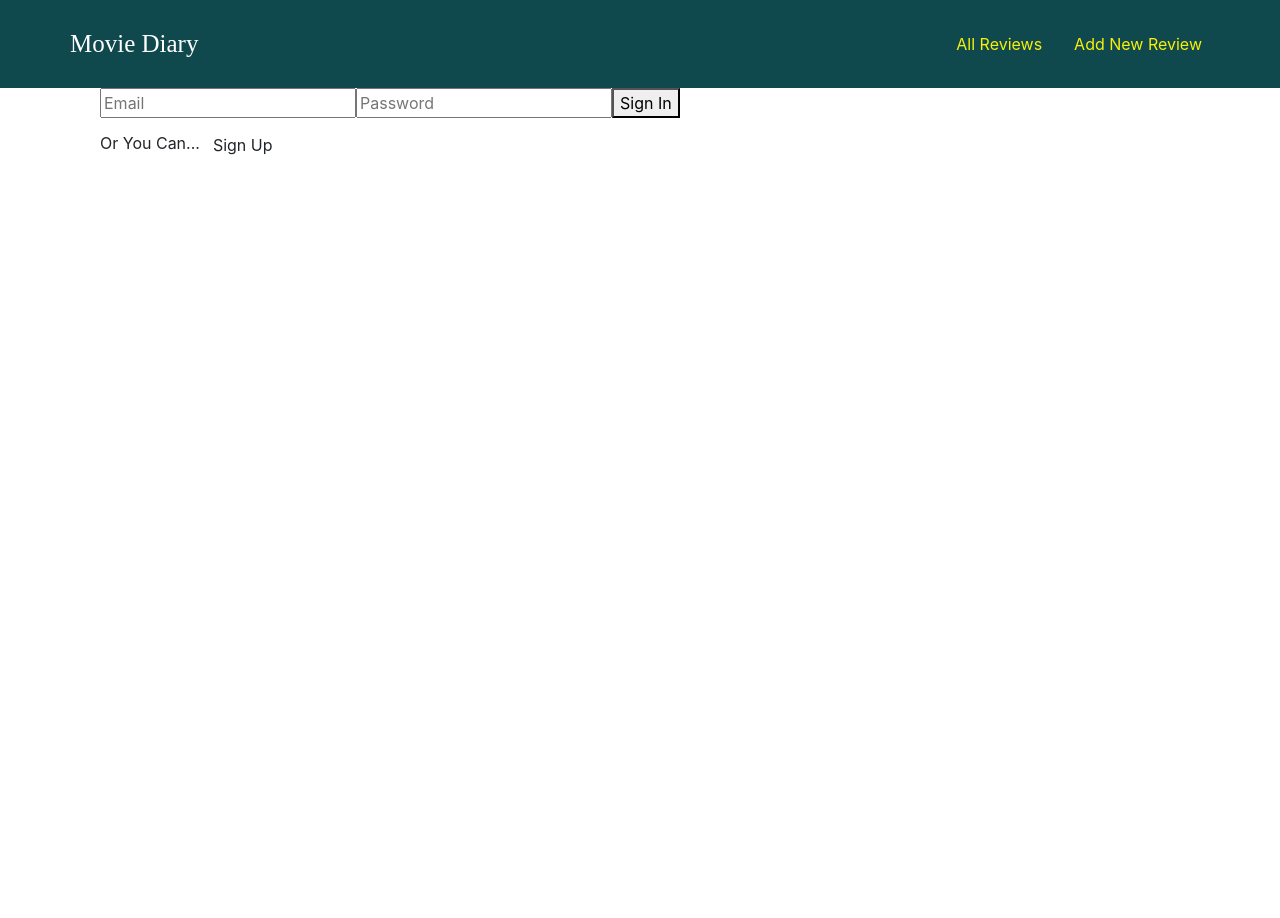
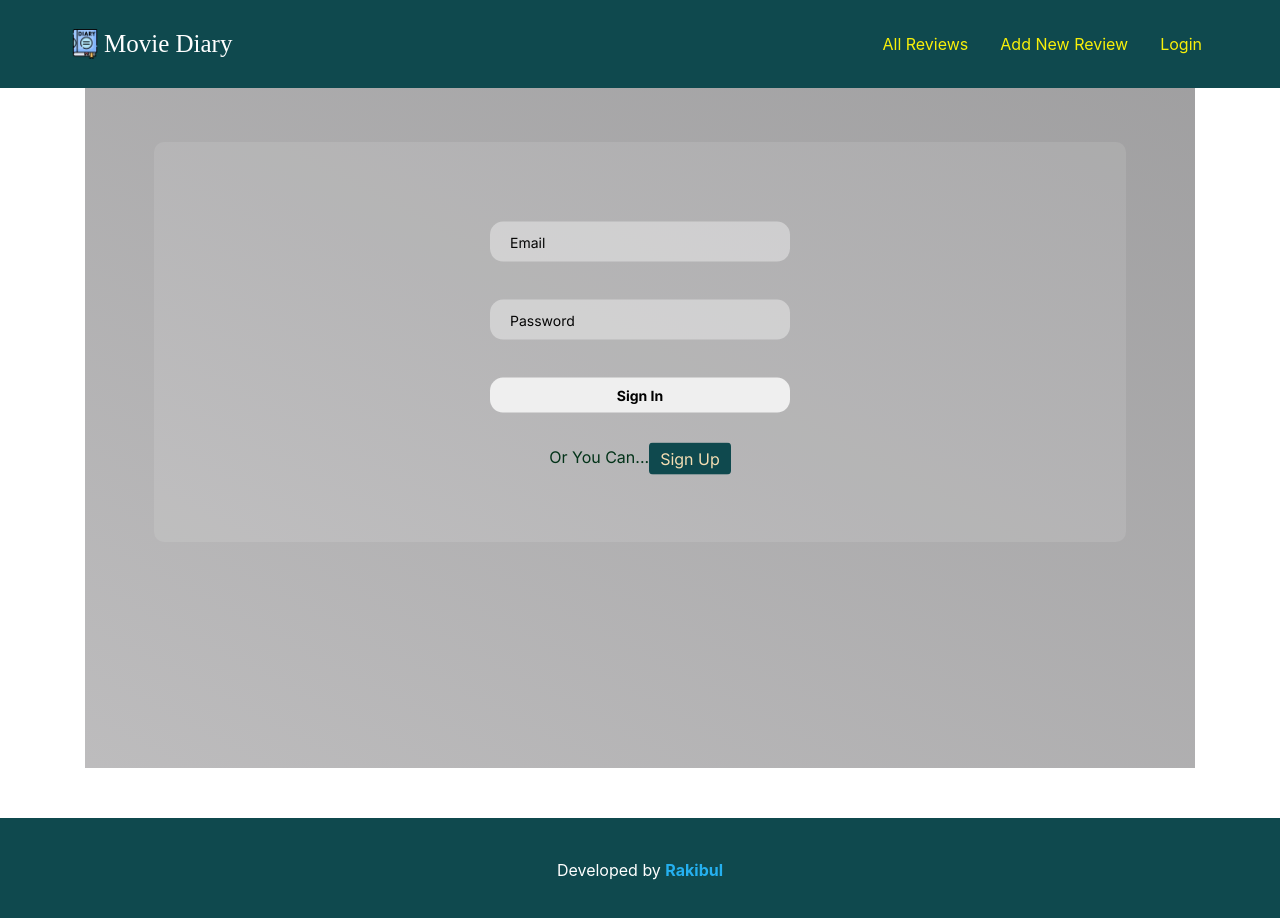
Before and after one commit to Rakibul-Islam-GitHub/Movie-Diary-NextJS-project, a Next.js app: page /login in a window 1280 px wide. Before the commit the page ends 800 px from the top, so only its background shows below. Built offline with nearby package versions, Linux system fonts and the light colour scheme.

Commit message:
update & modification done

```diff
--- a/components/Login/Login.js
+++ b/components/Login/Login.js
@@ -1,10 +1,11 @@
-import  { useContext,  useState } from "react";
+import  { useContext,  useEffect,  useState } from "react";
 import { userContext } from "../../pages/_app";
-import Link from 'next/link';
+import { useRouter } from "next/router";
+import axios from "axios";
 
 
 const Login = () => {
-
+  const router = useRouter();
   const [loggedInUser, setloggedInUser] = useContext(userContext);
 
   const [isNewUser, setUser] = useState(false);
@@ -13,7 +14,13 @@ const Login = () => {
     password: false,
   });
 
+useEffect(() => {
 
+  if (loggedInUser.email !== undefined) {
+    router.back();
+  }
+
+}, [loggedInUser.email, router])
 
 
   function handleNewUser() {
@@ -24,7 +31,7 @@ const Login = () => {
       /^(([^<>()[\]\\.,;:\s@"]+(\.[^<>()[\]\\.,;:\s@"]+)*)|(".+"))@((\[[0-9]{1,3}\.[0-9]{1,3}\.[0-9]{1,3}\.[0-9]{1,3}\])|(([a-zA-Z\-0-9]+\.)+[a-zA-Z]{2,}))$/;
     return re.test(String(email).toLowerCase());
   }
-  function handleSignup(e) {
+  async function  handleSignup  (e)  {
     e.preventDefault();
     const email = e.target.email.value;
     const password = e.target.password.value;
@@ -33,11 +40,26 @@ const Login = () => {
     if (isNewUser) {
       if (validateEmail(email)) {
         setIsError({ emailError: false, password: true });
-        document.getElementById("loginForm").reset();
+
         console.log(displayName, email, password);
 
 
         // send user details to db for sign up
+        try {
+          const res = await axios.post('/api/userRegistration', {email, password, displayName});
+          if(res.status===200){
+            document.getElementById("loginForm").reset();
+
+            setloggedInUser({ email, displayName})
+            localStorage.setItem("email", email);
+            localStorage.setItem("name", res.data.displayName);
+              router.push('/')
+          }
+
+      } catch (error) {
+          console.log(error);
+
+      }
 
 
       } else {
@@ -47,6 +69,24 @@ const Login = () => {
 
 
       // sign in here
+
+
+      try {
+        const res = await axios.post('/api/login', {email, password});
+        if(res.status===200){
+          document.getElementById("loginForm").reset();
+
+          setloggedInUser({ email, displayName: res.data.displayName})
+          localStorage.setItem("email", email);
+          localStorage.setItem("name", res.data.displayName);
+            router.push('/')
+        }
+
+    } catch (error) {
+        console.log(error);
+        alert('Invalid username or password')
+
+    }
     }
   }
 
--- a/components/NavbarComponent.js
+++ b/components/NavbarComponent.js
@@ -1,7 +1,12 @@
-import { Navbar, Nav} from 'react-bootstrap';
+import { Navbar, Nav, CardImg} from 'react-bootstrap';
 import Link from 'next/link'
+import { useContext } from 'react';
+import { userContext } from '../pages/_app';
+import Image from 'next/image';
 
 const NavbarComponent = () => {
+  const [loggedInUser, setloggedInUser] = useContext(userContext);
+  console.log(loggedInUser);
     return (
         <>
 
@@ -10,7 +15,16 @@ const NavbarComponent = () => {
      <div className='container'>
 
      <Link href="/" passHref>
-     <Navbar.Brand className='logo'>Movie Diary</Navbar.Brand>
+
+     <Navbar.Brand className='logo'>
+     <img className='mr-1'
+        alt="logo"
+        src="/images/logo.png"
+        width="30"
+        height="30"
+
+      />{'  '}
+       Movie Diary</Navbar.Brand>
 
        </Link>
 
@@ -21,6 +35,15 @@ const NavbarComponent = () => {
        <Link href="/addreview" passHref>
        <Nav.Link className="ml-3 nav-text" >Add New Review</Nav.Link>
        </Link>
+
+       {loggedInUser.email? <Link href="/logout" passHref>
+       <Nav.Link className="ml-3" style={{color:'#ff131e', fontWeight:'bold'}} >Logout</Nav.Link>
+       </Link>
+       :
+       <Link href="/login" passHref>
+       <Nav.Link className="ml-3 nav-text" >Login</Nav.Link>
+       </Link>
+       }
 
 
     </Nav>
--- a/components/ReviewList.js
+++ b/components/ReviewList.js
@@ -1,7 +1,7 @@
 import { Button, Card } from "react-bootstrap";
 import Link from 'next/link'
 
-const ReviewList = ({title, release, review, id, img}) => {
+const ReviewList = ({title, release, review, id, img, author}) => {
 
     return (
         <div>
@@ -16,6 +16,9 @@ const ReviewList = ({title, release, review, id, img}) => {
       <Card.Text>
         {review.slice(0,120) + '...'}
       </Card.Text>
+      <div>
+        <p>Review Author: {author}</p>
+      </div>
       <Link href={'/review/'+id}>
       <a   className='btn card-btn'   >Details</a>
       </Link>
--- a/pages/_app.js
+++ b/pages/_app.js
@@ -1,12 +1,26 @@
 import '../styles/globals.css';
 import 'bootstrap/dist/css/bootstrap.min.css';
+import '../components/Login/login.css';
 import NavbarComponent from '../components/NavbarComponent';
-import { createContext, useState } from 'react';
+import { createContext, useEffect, useState } from 'react';
+import Footer from '../components/Footer/Footer';
 
 export const userContext = createContext();
 
 function MyApp({ Component, pageProps }) {
   const [loggedInUser, setLoggedInUser] = useState({});
+
+ useEffect(()=>{
+
+  const email = localStorage.getItem("email");
+  const name = localStorage.getItem("name");
+  setLoggedInUser({email: email, displayName: name});
+
+
+ }, [])
+
+
+
   return (
 
   <userContext.Provider value={[loggedInUser, setLoggedInUser]}>
@@ -15,6 +29,7 @@ function MyApp({ Component, pageProps }) {
 
   <Component {...pageProps} />
   </div>
+  <Footer></Footer>
   </userContext.Provider>
 
   )
--- a/pages/review/[id].js
+++ b/pages/review/[id].js
@@ -50,7 +50,7 @@ export async function getStaticPaths(){
   client.close();
 
   return {
-    fallback: false,
+    fallback: 'blocking',
     paths: reviews.map((review) =>({
         params: {id: review._id.toString()},
       })),
--- a/styles/globals.css
+++ b/styles/globals.css
@@ -7,7 +7,7 @@ body {
 
 a {
   color: inherit;
-  text-decoration: none;
+  text-decoration: none !important;
 }
 
 * {
@@ -18,9 +18,15 @@ a {
   font-size:16px;
   color: #f8f009 !important;
 }
-.logo{
+.logo {
   font-family: cursive;
   font-size: 25px !important;
+  display: flex !important;
+  flex-wrap: wrap;
+  align-content: center;
+  justify-content: space-evenly;
+  flex-direction: row;
+  align-items: center;
 }
 .card-img
   {
@@ -66,3 +72,19 @@ a {
     border: 1px solid #8776977e;
 
 }
+
+footer{
+  margin-top: 50px;
+  height: 100px;
+  background-color: #0f494e;
+}
+
+footer p{
+  color: #fff;
+  padding-top:40px;
+}
+
+footer a{
+  color: rgb(37, 176, 240);
+  font-weight: bold;
+}
```
Also changed, not shown: pages/addreview/index.js (+15 -2 lines), pages/index.js (+5 -3 lines), 1 other file (tests, documents, lock files or other folders).
